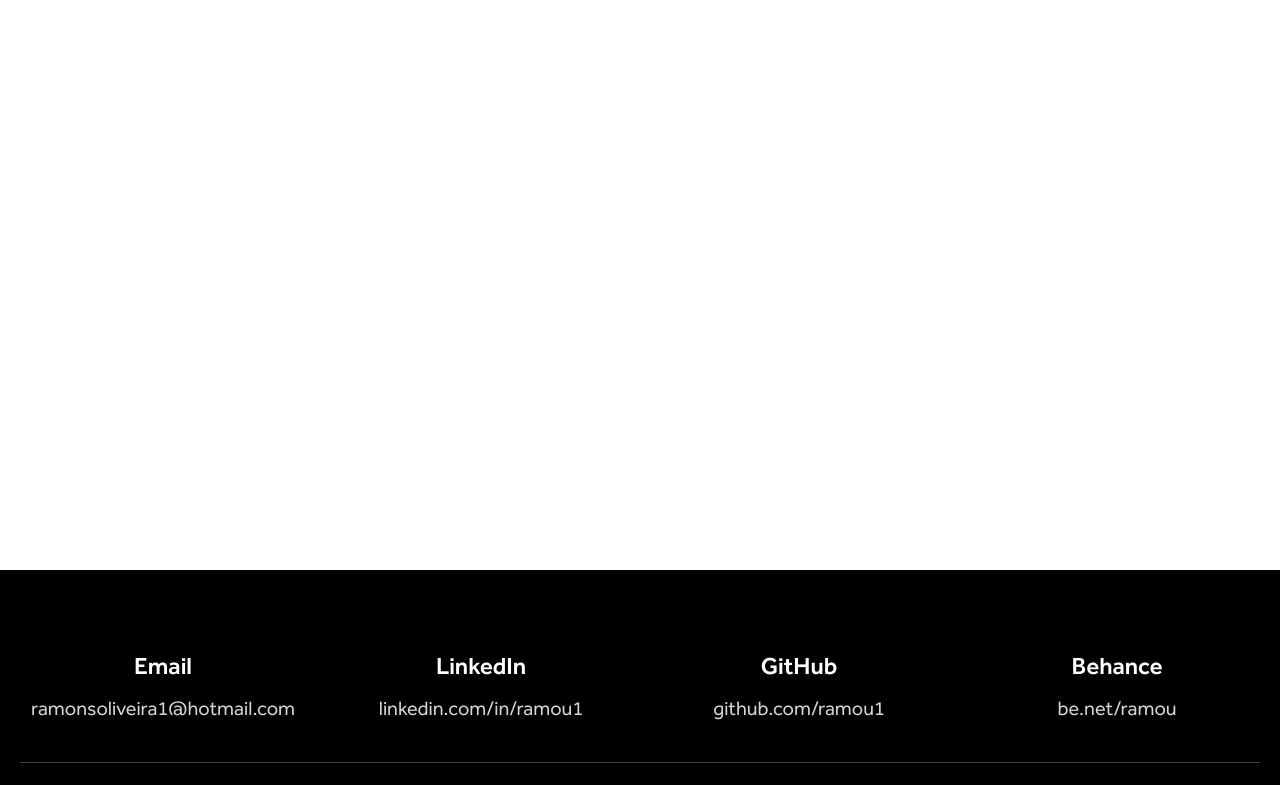
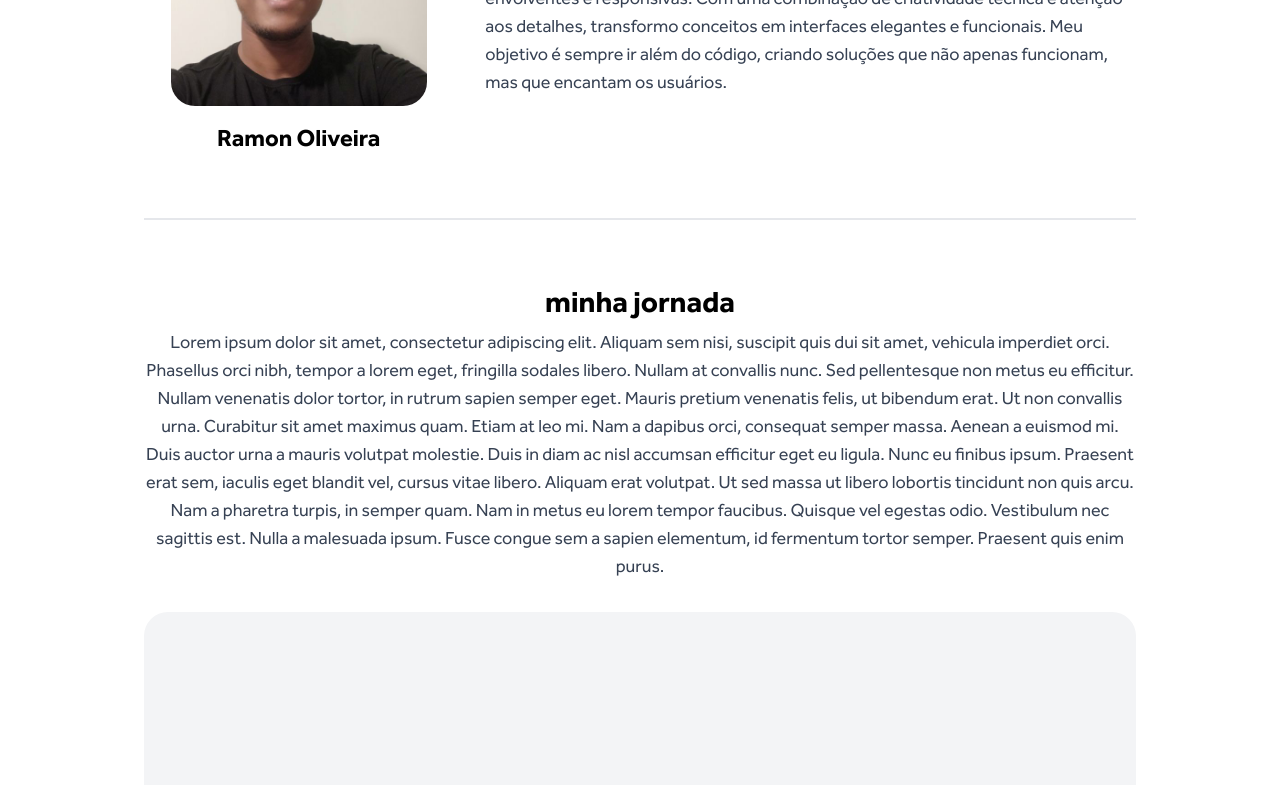
Before and after one commit to ramou1/portfolio, a Next.js app: page /about in a window 1280 px wide. Shown: the part 300-1085 px from the top of the page. Built offline with nearby package versions, Linux system fonts and the light colour scheme.

Commit message:
feat: about me page

```diff
--- a/package.json
+++ b/package.json
@@ -9,9 +9,11 @@
     "lint": "next lint"
   },
   "dependencies": {
+    "framer-motion": "^12.6.0",
     "next": "15.2.3",
     "react": "^18.2.0",
     "react-dom": "^18.2.0",
+    "react-icons": "^5.5.0",
     "react-slick": "^0.30.3",
     "slick-carousel": "^1.8.1"
   },
--- a/src/app/about/page.tsx
+++ b/src/app/about/page.tsx
@@ -1,10 +1,170 @@
+"use client";
+import Image from "next/image";
+import { motion } from "framer-motion";
+import {
+  FaHtml5,
+  FaCss3Alt,
+  FaSass,
+  FaReact,
+  FaAngular,
+  FaWordpress,
+  FaBootstrap,
+  FaWix,
+} from "react-icons/fa";
+import {
+  SiTailwindcss,
+  SiTypescript,
+  SiIonic,
+  SiFirebase,
+  SiAdobephotoshop,
+  SiAdobeillustrator,
+  SiAdobexd,
+} from "react-icons/si";
+
 export default function About() {
+  const fadeInVariants = {
+    hidden: { opacity: 0, y: 20 },
+    visible: {
+      opacity: 1,
+      y: 0,
+      transition: {
+        duration: 0.8,
+        ease: "easeOut",
+      },
+    },
+  };
+
+  const techIcons = [
+    { Icon: FaHtml5, name: "HTML" },
+    { Icon: FaCss3Alt, name: "CSS" },
+    { Icon: FaSass, name: "SASS" },
+    { Icon: SiTailwindcss, name: "Tailwind" },
+    { Icon: FaBootstrap, name: "Bootstrap" },
+    { Icon: FaAngular, name: "AngularJS" },
+    { Icon: SiTypescript, name: "TypeScript" },
+    { Icon: SiIonic, name: "Ionic" },
+    { Icon: SiFirebase, name: "Firebase" },
+    { Icon: FaReact, name: "React" },
+    { Icon: SiAdobephotoshop, name: "Photoshop" },
+    { Icon: SiAdobeillustrator, name: "Illustrator" },
+    { Icon: SiAdobexd, name: "Adobe XD" },
+    { Icon: FaWix, name: "Wix" },
+    { Icon: FaWordpress, name: "Wordpress" },
+  ];
+
   return (
-    <div className="w-full text-center">
-      <h1 className="text-4xl font-bold mt-12">sobre mim</h1>
-      <p className="text-lg ">
-        Informações sobre mim estarão disponíveis em breve.
-      </p>
+    // w-full
+    <div className="w-full md:w-5xl max-w-7xl mx-auto mt-12 px-4 space-y-16">
+      <motion.div
+        initial="hidden"
+        whileInView="visible"
+        viewport={{ once: true }}
+        variants={fadeInVariants}
+        className="grid md:grid-cols-3 gap-8 items-center"
+      >
+        <div className="flex flex-col items-center">
+          <div className="w-64 h-64 rounded-3xl overflow-hidden">
+            <Image
+              src="/images/profile.jpeg"
+              alt="Ramon Oliveira"
+              width={192}
+              height={192}
+              className="object-cover w-full h-full"
+            />
+          </div>
+
+          <h2 className="mt-4 text-2xl font-bold">Ramon Oliveira</h2>
+        </div>
+        <div className="md:col-span-2 text-center md:text-left">
+          <h1 className="text-4xl font-bold mb-2">
+            sobre mim
+          </h1>
+          <p className="text-lg text-gray-700">
+            Sou um desenvolvedor frontend apaixonado por criar experiências
+            digitais envolventes e responsivas. Com uma combinação de
+            criatividade técnica e atenção aos detalhes, transformo conceitos em
+            interfaces elegantes e funcionais. Meu objetivo é sempre ir além do
+            código, criando soluções que não apenas funcionam, mas que encantam
+            os usuários.
+          </p>
+        </div>
+      </motion.div>
+
+      <hr className="border-t-2 border-gray-200" />
+
+      <div className="text-center">
+        <motion.div
+          initial="hidden"
+          whileInView="visible"
+          viewport={{ once: true }}
+          variants={fadeInVariants}
+        >
+          <h2 className="text-3xl font-bold mb-2 text-center">minha jornada</h2>
+          <p className="text-lg text-gray-700 mb-8 whitespace-pre-line">
+            Lorem ipsum dolor sit amet, consectetur adipiscing elit. Aliquam sem
+            nisi, suscipit quis dui sit amet, vehicula imperdiet orci. Phasellus
+            orci nibh, tempor a lorem eget, fringilla sodales libero. Nullam at
+            convallis nunc. Sed pellentesque non metus eu efficitur. Nullam
+            venenatis dolor tortor, in rutrum sapien semper eget. Mauris pretium
+            venenatis felis, ut bibendum erat. Ut non convallis urna. Curabitur
+            sit amet maximus quam. Etiam at leo mi. Nam a dapibus orci,
+            consequat semper massa. Aenean a euismod mi. Duis auctor urna a
+            mauris volutpat molestie. Duis in diam ac nisl accumsan efficitur
+            eget eu ligula. Nunc eu finibus ipsum. Praesent erat sem, iaculis
+            eget blandit vel, cursus vitae libero. Aliquam erat volutpat. Ut sed
+            massa ut libero lobortis tincidunt non quis arcu. Nam a pharetra
+            turpis, in semper quam. Nam in metus eu lorem tempor faucibus.
+            Quisque vel egestas odio. Vestibulum nec sagittis est. Nulla a
+            malesuada ipsum. Fusce congue sem a sapien elementum, id fermentum
+            tortor semper. Praesent quis enim purus.
+            <div className="my-8 bg-gray-100 h-[480px] w-full flex items-center justify-center text-gray-500 rounded-3xl">
+              (1280x480)
+            </div>
+            Donec ornare vel magna eget placerat. Nunc vel augue fringilla,
+            porta dui et, aliquam turpis. Proin finibus urna consectetur risus
+            blandit cursus. Cras eleifend lacus eros, eget blandit lorem mattis
+            sit amet. Integer sit amet nisi nec leo accumsan consequat. Quisque
+            tincidunt, erat eu dictum dictum, arcu turpis dignissim velit, vitae
+            volutpat lacus ante et elit. Nulla bibendum ultricies nisl, in
+            tincidunt arcu auctor id. Quisque leo ligula, luctus ac ullamcorper
+            non, pellentesque at metus. In hac habitasse platea dictumst. Mauris
+            sagittis suscipit leo nec aliquam. Fusce eu ante molestie, hendrerit
+            sem ac, tristique tortor. Donec fringilla rhoncus risus ac
+            condimentum. Aenean hendrerit, massa sed pretium molestie, tellus
+            augue venenatis metus, vitae rhoncus magna est eget nunc.
+            Pellentesque egestas consectetur urna, eu rhoncus leo cursus sit
+            amet. Fusce quis eros vitae nunc sollicitudin pretium. Donec nulla
+            tortor, pharetra at molestie vitae, porttitor suscipit lorem.
+          </p>
+        </motion.div>
+      </div>
+
+      <hr className="border-t-2 border-gray-200" />
+
+      <motion.div
+        initial="hidden"
+        whileInView="visible"
+        viewport={{ once: true }}
+        variants={fadeInVariants}
+      >
+        <h2 className="text-3xl font-bold mb-4 text-center">ferramentas</h2>
+        <div className="w-full md:w-md flex flex-wrap justify-center gap-6 mx-auto mb-12">
+          {techIcons.map(({ Icon, name }, index) => (
+            <motion.div
+              key={index}
+              whileHover={{ scale: 1.1 }}
+              whileInView={{ opacity: 1 }}
+              className="flex flex-col items-center"
+            >
+              {/* text-gray-700 */}
+              <Icon className="text-6xl text-[var(--accent-color)] mb-2" />
+              <span className="text-xs text-[var(--accent-color)] font-bold">
+                {name}
+              </span>
+            </motion.div>
+          ))}
+        </div>
+      </motion.div>
     </div>
   );
 }
--- a/src/app/globals.css
+++ b/src/app/globals.css
@@ -103,7 +103,7 @@ body {
   --background-color: #ffffff;
   --text-color: #000000;
   --secondary-bg-color: #f8f8f8;
-  --accent-color: #0066cc;
+  --accent-color: #784f41;
   --border-color: #444;
   --hover-color: #f0f0f0;
   --card-bg-color: #ffffff;
@@ -115,7 +115,7 @@ body.dark-mode {
   --background-color: #121212;
   --text-color: #f0f0f0;
   --secondary-bg-color: #202020;
-  --accent-color: #4d9dff;
+  --accent-color: #784f41;
   --border-color: #ddd;
   --hover-color: #333;
   --card-bg-color: #1e1e1e;
@@ -135,7 +135,7 @@ slick-dots li button:before {
 }
 
 .slick-dots li.slick-active button:before {
-  color: #8b5a2b !important;
+  color: var(--accent-color) !important;
 }
 
 @theme {
--- a/src/components/Header/Header.tsx
+++ b/src/components/Header/Header.tsx
@@ -5,7 +5,7 @@ import Image from "next/image";
 
 const Header = () => {
   const [menuOpen, setMenuOpen] = useState(false);
-  const [darkMode, setDarkMode] = useState(false); // Sempre começa com o tema claro
+  const [darkMode, setDarkMode] = useState(false);
   const [confirmationOpen, setConfirmationOpen] = useState(false);
   const [actionPending, setActionPending] = useState<string | null>(null);
 
@@ -82,17 +82,21 @@ const Header = () => {
         darkMode ? "dark-mode" : ""
       }`}
     >
-      <div className="flex justify-between items-center px-4 md:px-8 max-w-7xl mx-auto h-[70px]">
+      <div className="flex justify-between items-center px-4 md:px-8 max-w-7xl mx-auto h-[70px] relative">
         <div className="flex items-center">
           <Link href="/" className="logo-link">
             <Image
               src={currentLogo}
               alt="Logotipo do site escrito Ramon"
-              height={60}
-              width={100}
+              height={50}
+              width={90}
               className="h-[60px] w-auto"
             />
           </Link>
+        </div>
+
+        <div className="absolute left-1/2 transform -translate-x-1/2 bg-[var(--accent-color)] text-white px-3 py-1 rounded-xl text-xs font-medium">
+          dev frontend
         </div>
 
         <div
--- a/tailwind.config.js
+++ b/tailwind.config.js
@@ -13,7 +13,7 @@ module.exports = {
         "background-color": "#ffffff",
         "text-color": "#000000",
         "secondary-bg-color": "#f8f8f8",
-        "accent-color": "#0066cc",
+        "accent-color": "#784f41",
         "border-color": "#444",
         "hover-color": "#f0f0f0",
         "card-bg-color": "#ffffff",
```
Also changed, not shown: src/app/data.ts (+45 -21 lines), public/images/jogo-memoria.png (added), 1 other file (tests, documents, lock files or other folders).
